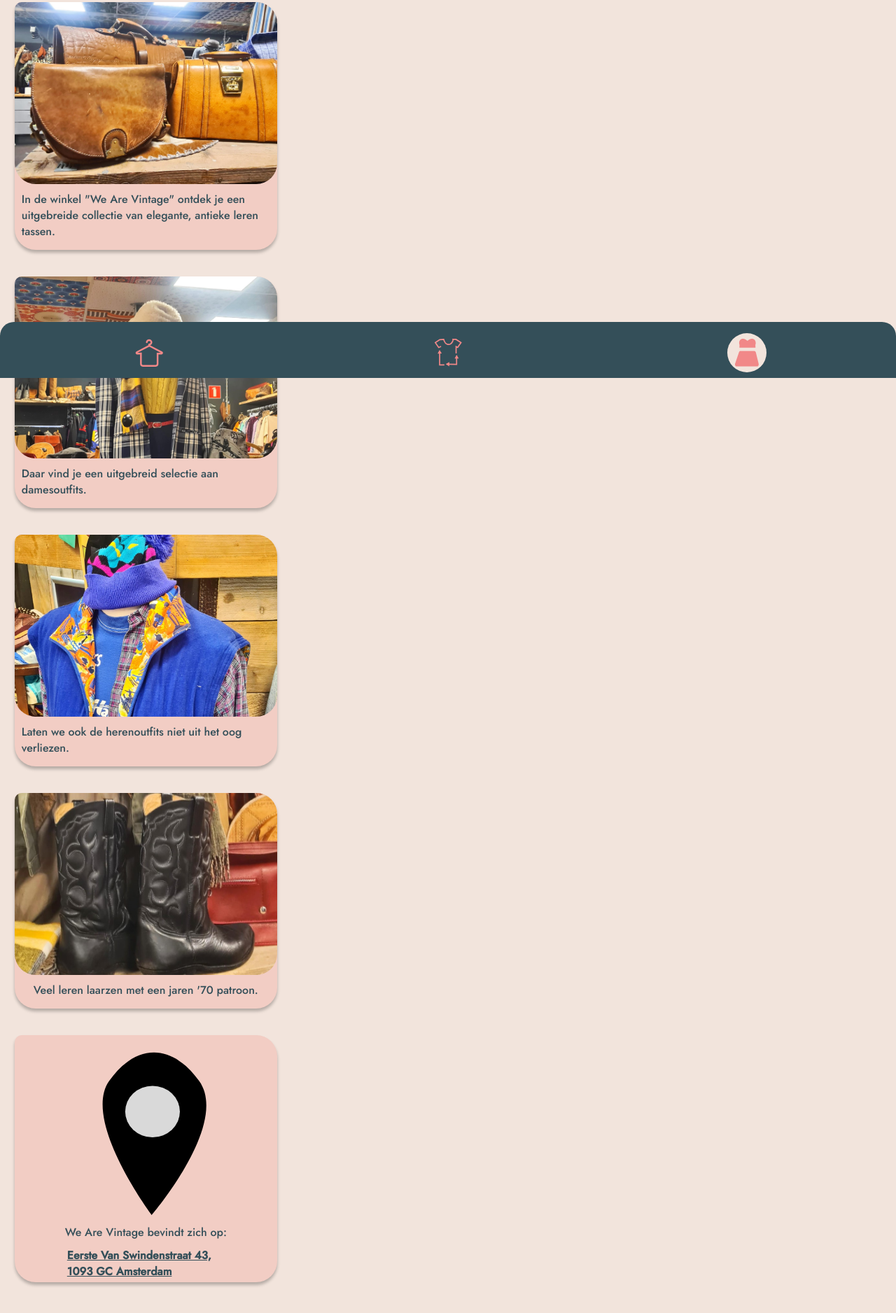
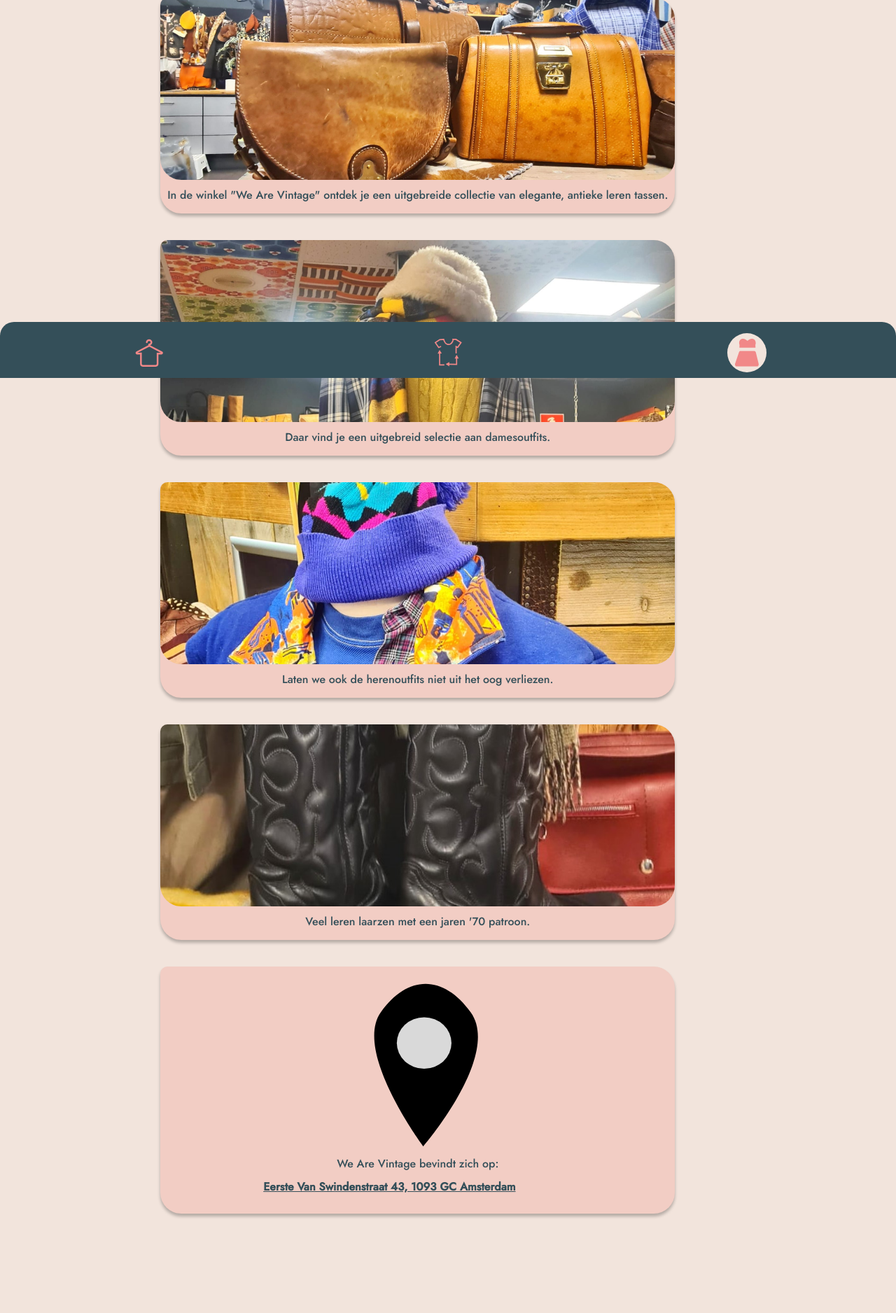
Before and after one commit to ayabarni/Oude-Smaak, a plain HTML site: page collectie.html in a window 1280 px wide. Shown: the part 260-2136 px from the top of the page at 70% size. After the commit the page ends 2115 px from the top, so only its background shows below. Drawn offline with Linux system fonts and the light colour scheme.

Commit message:
Add files via upload

```diff
--- a/collectie.html
+++ b/collectie.html
@@ -18,7 +18,7 @@
         <nav>
             <ul>
                 <li>
-                    <a href="./oude-saamk.html">
+                    <a href="./index.html">
                         <img src="./img/home-icon.svg" alt="icoon-home">
                     </a>
                 </li>
@@ -43,7 +43,7 @@
 
         <h1>Collectie We Are Vintag</h1>
 
-        <section>
+        <div>
             <div>
                 <img src="./img/13.jpg" alt="tassen">
             </div>
@@ -51,9 +51,9 @@
                 uitgebreide collectie van elegante,
                 antieke leren tassen.
             </p>
-        </section>
+        </div>
 
-        <section>
+        <div>
             <div>
                 <img src="./img/19.jpg" alt="outfit">
             </div>
@@ -61,9 +61,9 @@
                 aan damesoutfits.
 
             </p>
-        </section>
+        </div>
 
-        <section>
+        <div>
             <div>
                 <img src="./img/17.jpg" alt="outfit">
             </div>
@@ -71,9 +71,9 @@
                 uit het oog verliezen.
 
             </p>
-        </section>
+        </div>
 
-        <section>
+        <div>
             <div>
                 <img src="./img/28.jpg" alt="laarzen">
             </div>
@@ -81,9 +81,9 @@
                 jaren '70 patroon.
 
             </p>
-        </section>
+        </div>
 
-        <section>
+        <div>
             <div>
                 <img src="./img/locatie.svg" alt="locatie-icon">
             </div>
@@ -92,11 +92,11 @@
             </p>
             <!-- opmerking: voorbleeld van open een link in nieuwe tap
             bron:https://css-tricks.com/snippets/html/open-link-in-a-new-window/  -->
-            <a href="https://www.google.com/maps/place/Eerste+Van+Swindenstraat+43,+1093+EV+Amsterdam/@52.
-            3622628,4.922279,17z/data=!3m1!4b1!4m6!3m5!1s0x47c609745c41706d:0x8249ed385cb6d68f!8m2!3d52.
-            3622628!4d4.9248593!16s%2Fg%2F11c5lgpxgy?entry=ttu" target="_blank">Eerste Van Swindenstraat 43, 1093 GC Amsterdam
-        </a>
-        </section>
+            <a href="https://www.google.com/maps/place/Eerste+Van+Swindenstraat+43,+1093+EV+Amsterdam/@52.3622628,4.922279,17z/data=!3m1!4b1!4m6!3m5!1s0x47c609745c41706d:0x8249ed385cb6d68f!8m2!3d52.3622628!4d4.9248593!16s%2Fg%2F11c5lgpxgy?entry=ttu"
+                target="_blank">
+                Eerste Van Swindenstraat 43, 1093 GC Amsterdam
+            </a>
+        </div>
 
 
 
--- a/style.css
+++ b/style.css
@@ -1,5 +1,15 @@
+/*
+html{
+    width: 100%;
+
+} */
+
+
+
+
+
 body {
-    width: 375px;
+    width: 90%;
     height: 100%;
     background-color: #F2E4DC;
     display: flex;
@@ -10,16 +20,25 @@ body {
     position: relative;
     font-family: 'Jost', sans-serif;
     color: #344F59;
+    /* -webkit-text-size-adjust: 100%;
+    -ms-text-size-adjust: 100%; */
+    /* user-scalable: no; */
+
 }
 
+
 header{
-    width: 12.5625rem;
+    width: 100%;
     height: fit-content;
+    display: flex;
+    flex-direction: column;
+    align-items: center;
+    gap: 38px;
 }
 
 /* > is direct child */
 header > img{
-    width: inherit;
+    width: 12.5625rem;
     height: auto;
 }
 
@@ -46,7 +65,8 @@ a{
     font-weight: bold;
 }
 
-section{
+
+section,div{
     width: 100%;
     display: flex;
     flex-direction: column;
@@ -56,7 +76,7 @@ section{
 }
 
 
-section a{
+section a,div a {
     border-radius: 10px 30px 30px 30px;
     background-color: #F28888;
     padding: 0;
@@ -153,14 +173,15 @@ main section img{
 
 
 /* Over we are vintage pagina */
-.producten section{
+
+.producten > div{
     background-color: #F2CDC4;
     border-radius: 10px 30px 30px 30px ;
     box-shadow:  0px 4px 4px rgba(0, 0, 0, 0.25);
     padding-bottom: 15px;
 }
 
-.producten section div{
+.producten div div{
     width: 100%;
     height: 260px;
     /* background-color: red; */
@@ -168,32 +189,32 @@ main section img{
     overflow: hidden;
 }
 
-.producten section p{
+.producten div p{
     padding: 0px 10px;
 }
 
-.producten section div img{
+.producten div div img{
     width: 100%;
     height: 100%;
     object-fit: cover;
 
 }
 
-.producten section:nth-of-type(2) div img{
+.producten div:nth-of-type(2) div img{
     object-position: 0% 23%;
 }
 
-.producten section:nth-of-type(3) div img{
+.producten div:nth-of-type(3) div img{
     object-position: 0% 15%;
 
 }
 
-.producten section:nth-of-type(5) div img{
+.producten div:nth-of-type(5) div img{
     object-fit: contain;
 }
 
 
-.producten section a{
+.producten div a{
     border-radius: 0;
     background-color: transparent;
 
```
Also changed, not shown: duurzaamheid.html (+7 -3 lines), index.html (+5 -5 lines).
